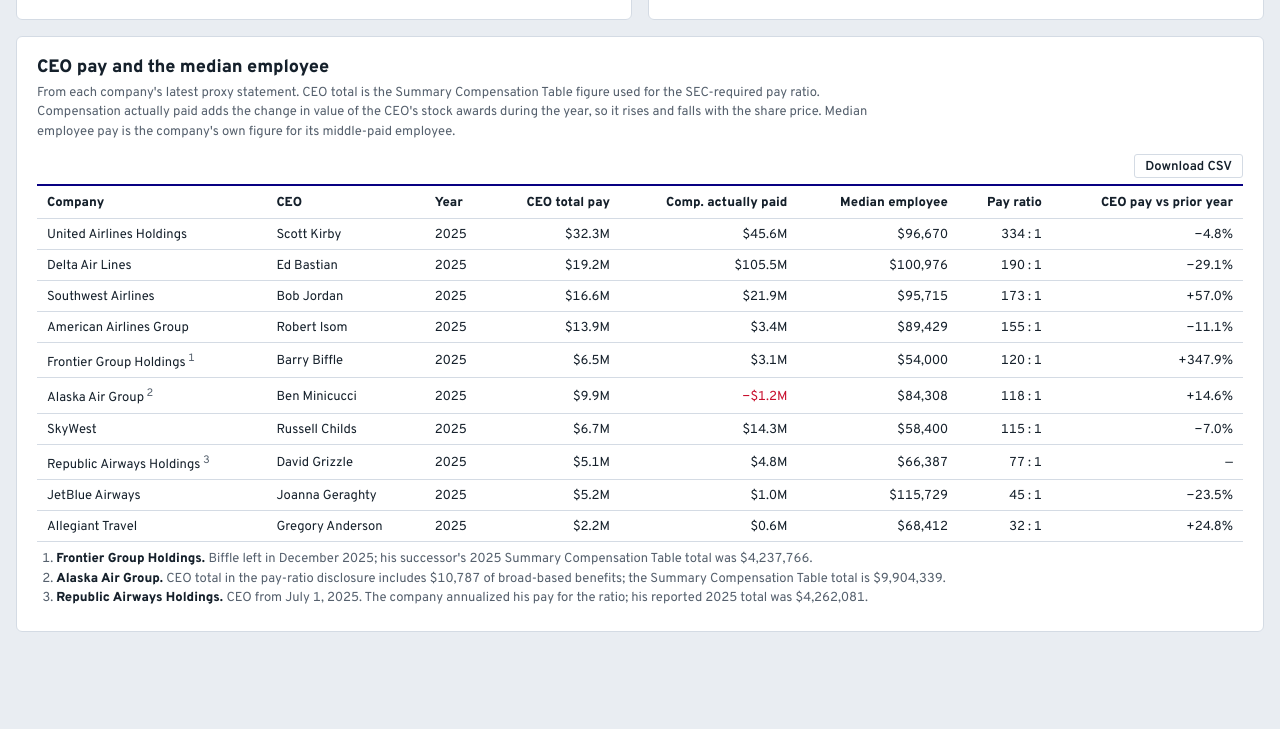
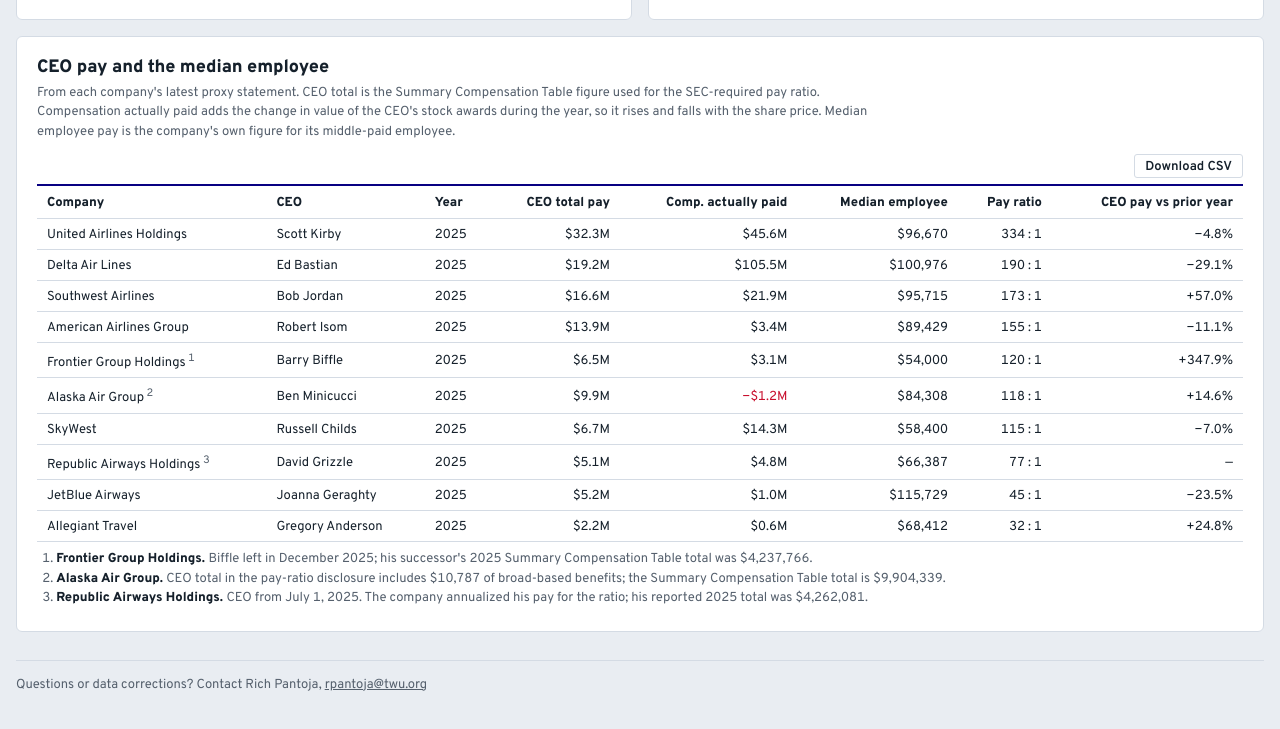
Before and after one commit to pantojar/airline-monitor, a plain HTML site: page index.html in a window 1280 px wide. Shown: the part 4261-4990 px from the top of the page. Before the commit the page ends 4949 px from the top, so only its background shows below. Drawn offline with Linux system fonts and the light colour scheme.

Commit message:
Add maintainer contact footer and author attribution
Co-Authored-By: Claude Opus 5.5 <noreply@anthropic.com>
Claude-Session: https://claude.ai/code/session_01TmczxMePu2q1s4uKDyiCKE

```diff
--- a/index.html
+++ b/index.html
@@ -8,6 +8,8 @@
 <link rel="icon" type="image/png" href="favicon.png?v=2">
 <link rel="apple-touch-icon" href="apple-touch-icon.png?v=2">
 <meta name="robots" content="noindex">
+<meta name="author" content="Rich Pantoja, TWU (rpantoja@twu.org)">
+<!-- TWU Airline Industry Monitor. Designed, built and maintained by Rich Pantoja (rpantoja@twu.org), Transport Workers Union of America, 2026. -->
 <script data-goatcounter="https://pantojar.goatcounter.com/count" async src="https://gc.zgo.at/count.js"></script>
 <link rel="preconnect" href="https://fonts.googleapis.com">
 <link rel="preconnect" href="https://fonts.gstatic.com" crossorigin>
@@ -308,6 +310,9 @@ window.dash = (function () {
   #dash-root .am-take{font-size:17px}
   #dash-root .am-card{padding:16px 14px 18px}
 }
+#dash-root .am-credit{margin-top:var(--cds-gap-lg);padding-top:var(--cds-gap-md);border-top:1px solid var(--color-border-line);font-size:var(--cds-font-size-caption);color:var(--color-fg-muted)}
+#dash-root .am-credit a{color:var(--color-fg-muted)}
+#dash-root .am-credit a:hover{color:var(--color-fg)}
 @media (prefers-reduced-motion:reduce){#dash-root *{transition:none !important;animation:none !important}}
 </style>
 
@@ -946,6 +951,7 @@ window.dash = (function () {
       </div>
     </div>
   </section>
+  <footer class="am-credit">Questions or data corrections? Contact Rich Pantoja, <a href="mailto:rpantoja@twu.org?subject=Airline%20Industry%20Monitor">rpantoja@twu.org</a></footer>
 </div>
 
 <script>
```
Also changed, not shown: 1 other file.
